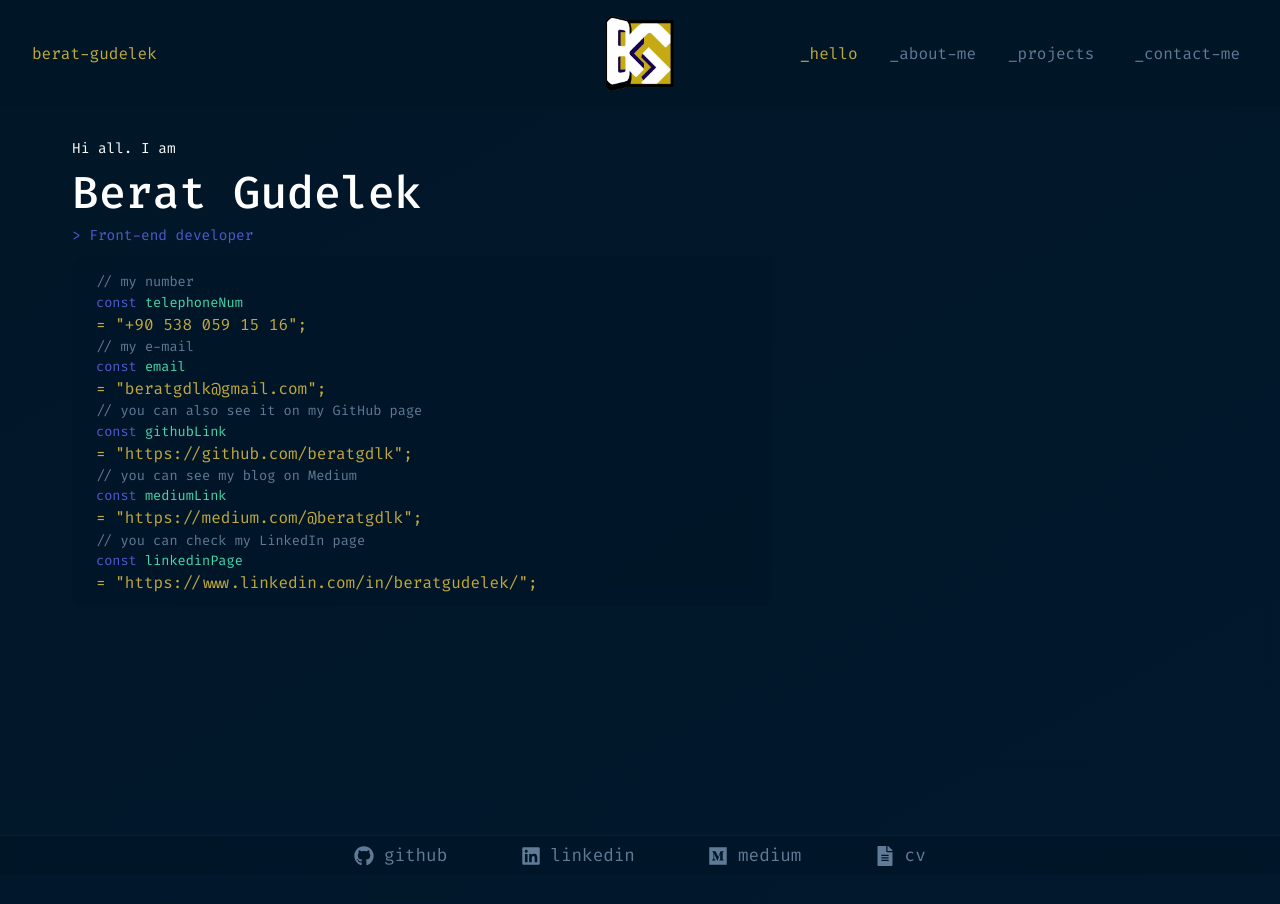
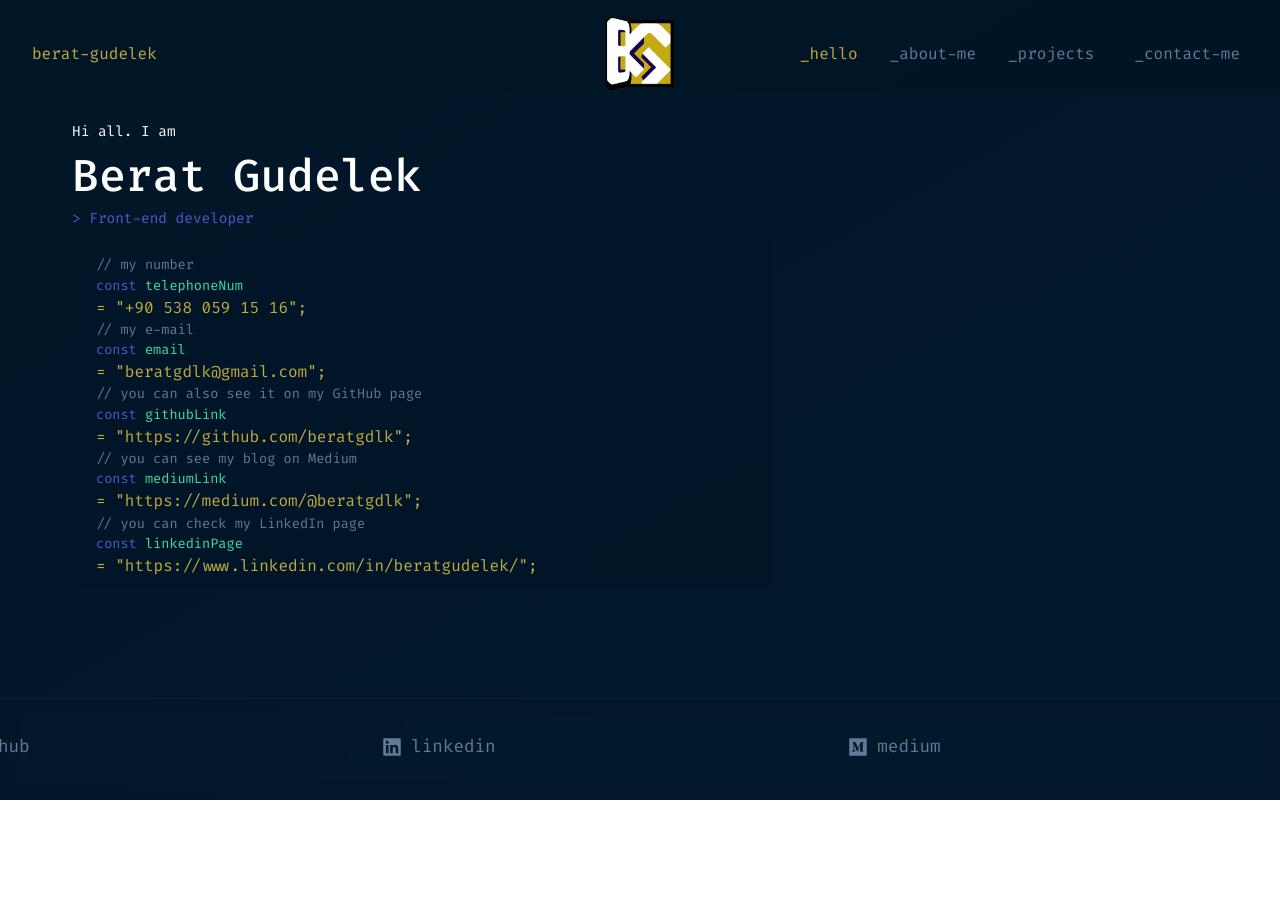
Before and after one commit to beratgdlk/bg-portfolio, a React (Vite) app: page / in a window 1280 px wide. Shown: the top 904 px of the page. After the commit the page ends 800 px from the top, so only its background shows below. Built offline with nearby package versions, Linux system fonts and the light colour scheme.

Commit message:
footer update

```diff
--- a/src/styles/main.scss
+++ b/src/styles/main.scss
@@ -9,6 +9,12 @@
 
 html, body {
   height: 100vh;
+  min-height: 100vh;
+  max-height: 100vh;
+  margin: 0;
+  padding: 0;
+  max-width: 100vw;
+  overflow: hidden;
 }
 
 body {
@@ -23,7 +29,58 @@ body {
 }
 
 #root {
+  height: 100vh;
   min-height: 100vh;
+  max-height: 100vh;
+  max-width: 100vw;
   display: flex;
   flex-direction: column;
+  overflow: hidden;
+
+  .navbar {
+    width: 100%;
+    max-width: 100vw;
+    height: var(--navbar-height);
+    position: sticky;
+    top: 0;
+    z-index: 1000;
+  }
+
+  main {
+    flex: 1;
+    overflow-y: auto;
+    min-height: 0;
+    padding-bottom: 20px;
+  }
+
+  .footer {
+    width: 100%;
+    max-width: 100vw;
+    height: var(--footer-height);
+    flex-shrink: 0;
+    display: flex;
+    align-items: center;
+    justify-content: center;
+    gap: 2rem;
+    padding: 1rem 0;
+    background: transparent;
+    position: relative;
+    margin-top: auto;
+
+    a {
+      display: flex;
+      align-items: center;
+      padding: 10rem;
+      margin-top: -4rem;
+      background: transparent;
+
+      &:hover {
+        transform: translateY(-2px);
+        transition: transform 0.2s;
+        background: transparent; // Hover durumunda da arka planı şeffaf tut
+        text-decoration: none;   // Alt çizgiyi kaldır
+        outline: none;           // Dış çizgiyi kaldır
+      }
+    }
+  }
 }
--- a/src/styles/variables.scss
+++ b/src/styles/variables.scss
@@ -1,3 +1,8 @@
+:root {
+  --navbar-height: 90px;
+  --footer-height: 160px;
+}
+
 // Renk değişkenleri
 $primary-green: #43D9AD;
 $primary-blue: #4D5BCE;
```
